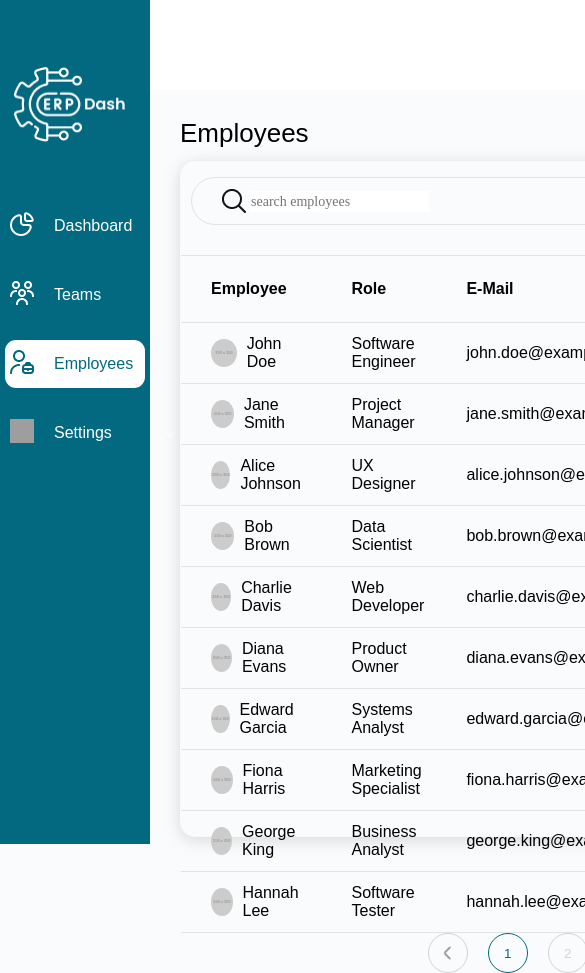
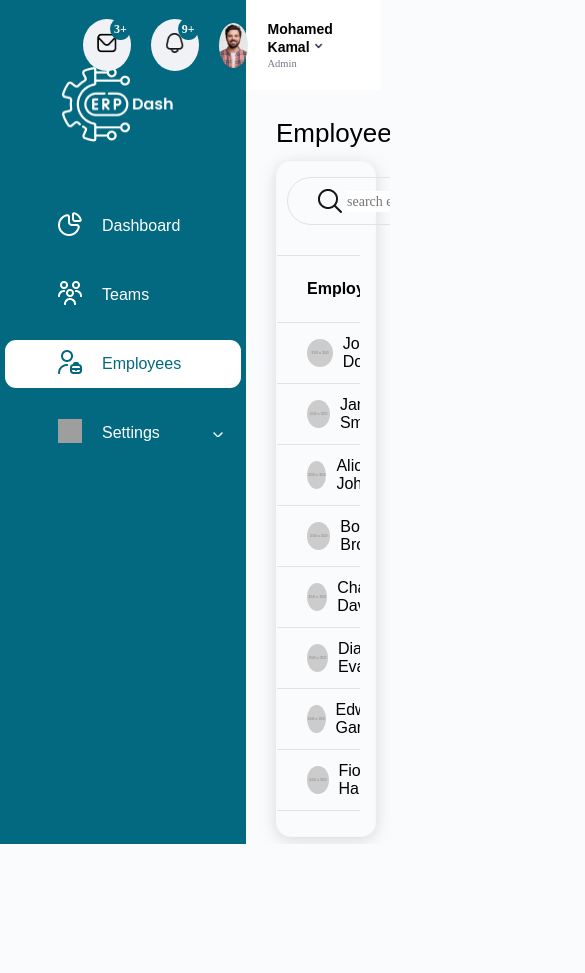
Before and after one commit to omar-a-eid/Mini-ERP, a React (Vite) app: page / in a window 390 px wide. Shown: the top 973 px of the page, 585 px wide, since content can reach past the window. After the commit the page ends 844 px from the top, so only its background shows below. Built offline with nearby package versions, Linux system fonts and the light colour scheme; grey boxes are pictures that could not be loaded.

Commit message:
Responsive

```diff
--- a/src/components/navigation/styles.module.css
+++ b/src/components/navigation/styles.module.css
@@ -1,7 +1,6 @@
 .container {
   background: #026980;
   width: 246px;
-  height: 100vh;
   padding-top: 67.14px;
 }
 
--- a/src/components/table/styles.module.css
+++ b/src/components/table/styles.module.css
@@ -4,6 +4,8 @@
   justify-content: space-between;
   height: 100%;
   margin-top: 30px;
+  padding-bottom: 10px;
+  overflow: scroll;
 }
 
 .table {
@@ -11,6 +13,7 @@
   text-align: left;
   border-collapse: collapse;
   overflow: scroll;
+  margin-bottom: 30px;
 }
 
 .table td, .table th {
--- a/src/index.css
+++ b/src/index.css
@@ -7,4 +7,10 @@
 
 body, html {
   background-color: #fafbfc;
+  height: 100%;
+  overflow: scroll;
 }
+
+#root {
+  height: 100%;
+}
--- a/src/layouts/MainLayout.tsx
+++ b/src/layouts/MainLayout.tsx
@@ -1,12 +1,12 @@
+import { Outlet } from "react-router-dom";
 import Header from "../components/header/Header";
 import SideBar from "../components/navigation/SideBar";
-import { Outlet } from "react-router-dom";
 export default function MainLayout() {
   return (
-    <div style={{display: "flex"}}>
+    <div style={{display: "flex", height: "100%"}}>
       <SideBar />
 
-      <div style={{flex: 1}}>
+      <div style={{width: "calc(100% - 255px)"}}>
         <Header />
         <div>
           <Outlet />
```
